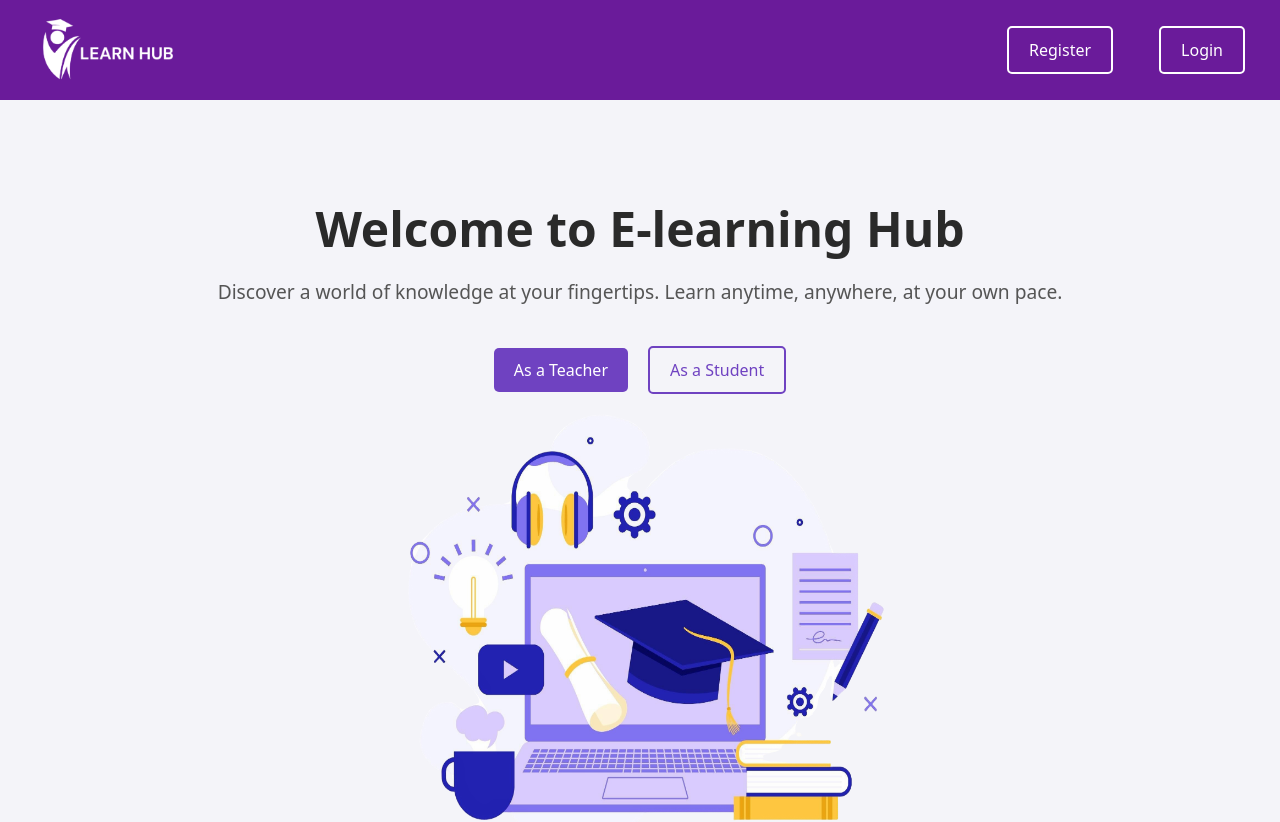
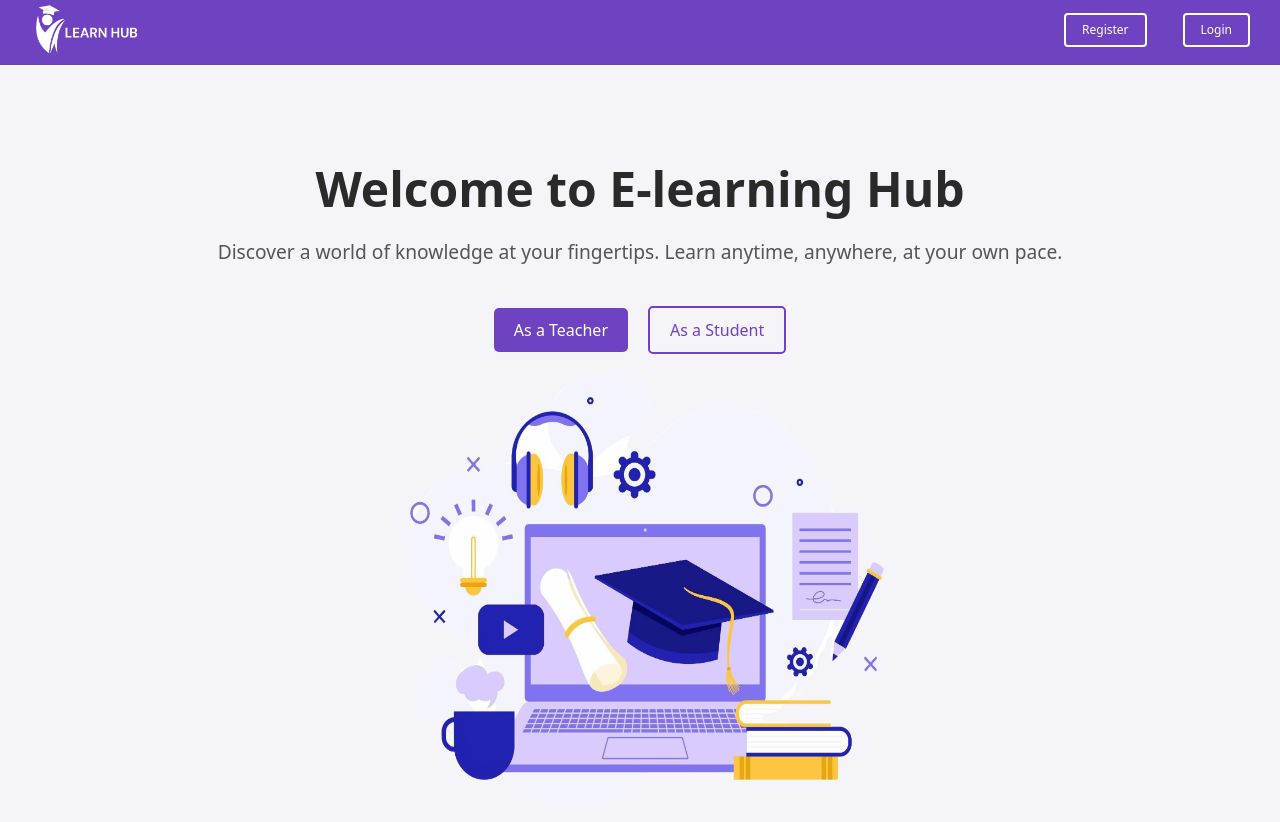
Before and after one commit to Muthuhari/online-learning-site, a React (Create React App) app in the folder Frontend/: page / in a window 1280 px wide. Shown: the top 822 px of the page. Built offline with nearby package versions, Linux system fonts and the light colour scheme.

Commit message:
fixed Nav css style issues

```diff
--- a/Frontend/src/Components/Nav/Nav.css
+++ b/Frontend/src/Components/Nav/Nav.css
@@ -5,51 +5,74 @@
     background-color: #6f42c1;
     position: relative;
     z-index: 9999;
+    height: 60px !important;
+    padding-top: 0px;
+    padding-bottom: 0px;
+}
+
+.navbar .btn {
+    padding: 6px 16px !important;
+}
+
+ .logo {
+    width: 140px;
+    height: auto;
+    border: 2px none;
+    padding: 0;
+    margin: 0;
+    padding: 0;
+    border: none !important;
+    outline: none !important;
+    box-shadow: none !important;
+}
+.navbar-brand:focus,
+.navbar-brand:focus-visible,
+.navbar-brand:active {
+    outline: none !important;
+    box-shadow: none !important;
+    border: none !important;
+}
+
+  .nav-item .nav-link .custom-button {
+    border: 2px solid #ffffff;
+    border-radius: 4px;
+    font-size: 0.75rem;
+    color: #fff;
+    transition: all 0.2s;
+    box-shadow: none;
   }
 
-  .logo {
-    width: 180px;
-    height: auto;
-    border: none;
-  }
-.navbar-nav .nav-item {
-    margin: 0 5px;
-    padding: 0;
+  .nav-item .nav-link .custom-button:hover {
+    border-color: #ffffff ;
+    color: #ffffff ;
+    background-color: #ffffff;
   }
 
-.navbar-nav .nav-link {
-    margin: 0;
+  .container-fluid{
+    background-color: #6f42c1;
   }
 
-  .custom-button {
-    border: 2px solid #ffffff !important;
-    border-radius: 8px;
-    padding: 8px 12px;
-    color: #ffffff;
-    background-color: transparent;
-    transition: all 0.3s ease;
+  @media (max-width: 991.98px) {
+     .nav-item .nav-link .custom-button {
+      color: #ffffff;
+      border: none;
+      background-color: transparent;
+      margin: 0;
+    }
+
+     .nav-item .nav-link .custom-button:hover {
+      background-color: transparent !important;
+      border: none;
+      color: #ffffff;
+      margin: 0;
+    }
+     .nav-item .nav-link {
+     border-top: 1px solid rgb(255, 255, 255);
   }
 
-  .custom-button:hover {
-    border-color: #ffffff !important;
-    color: rgb(11, 11, 11) !important;
-    background-color: #ffffff !important;
   }
 
-  @media (max-width: 992px) {
-    .custom-button {
-      border: none !important;
-      color: #ffffff;
-      background-color: transparent;
-    }
-
-    .custom-button:hover {
-      background-color: transparent !important;
-      color: #ffffff !important;
-    }
-  }
-
-  @media (min-width: 993px) {
+  /*@media (min-width: 993px) {
     .register-button {
       color: #ffffff;
       border-color: #ffffff;
@@ -65,4 +88,4 @@
         }
 
 
-  }
+  }*/
--- a/Frontend/src/Components/Nav/Nav.js
+++ b/Frontend/src/Components/Nav/Nav.js
@@ -15,7 +15,7 @@ function Nav() {
 
         {/* Navbar Toggler for mobile */}
         <button
-          className="navbar-toggler"
+            className="navbar-toggler custom-toggler"
             type="button"
             data-bs-toggle="collapse"
             data-bs-target="#navbarNav"
```
Lines whose indentation alone changed are shown as unchanged.
